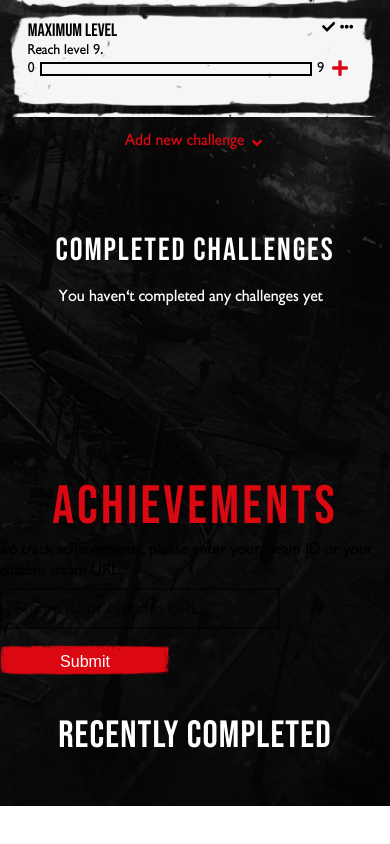
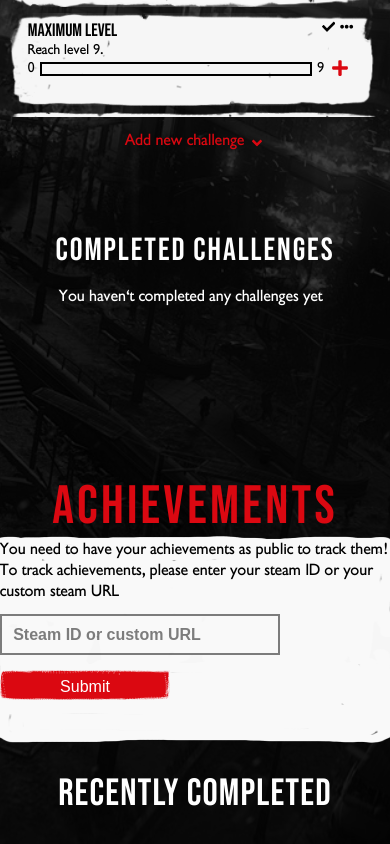
Before and after one commit to honzaap/DLTracker, a React (Create React App) app: page / in a window 390 px wide. Shown: the part 480-1324 px from the top of the page. Before the commit the page ends 1286 px from the top, so only its background shows below. Built offline with nearby package versions, Linux system fonts and the light colour scheme.

Commit message:
Changing users improvements

```diff
--- a/src/App.js
+++ b/src/App.js
@@ -9,6 +9,7 @@ import PlayerActivity from "./components/PlayerActivity/PlayerActivity";
 import { getAchievements } from "./services/achievementService";
 import { getPlayerActivity } from "./services/playerActivityService";
 import { DEFAULT_CHALLENGES } from "./services/constants";
+import useInterval from "./services/utils/useInterval";
 
 function App() {
 	// Local storage keys
@@ -34,24 +35,18 @@ function App() {
 	// Player activity stats
 	const [activity, setActivity] = useState({});
 
-	// Get achievements and user stats on load
+	// On mount
 	useEffect(async () => {
-		// Init achievements and stas
-		if(steamid != null){
+		localStorage.setItem(DEFAULT_CH_KEY, true);
+	}, []);
+
+	// Fetch new data every 15 seconds
+	useInterval(async () => {
+		if(steamid){
 			setActivity(await getPlayerActivity(steamid));
 			setAchievements(await getAchievements(steamid));
 		}
-		// Shor pulling from API every 20s
-		setInterval(async () => {
-			if(steamid != null){
-				setActivity(await getPlayerActivity());
-				setAchievements(await getAchievements());
-			}
-		}, 20000);
-
-		localStorage.setItem(DEFAULT_CH_KEY, true);
-	}, []);
-
+	}, 15000);
 
 	// Set challenge as completed
 	const completeChallenge = (id) => {
@@ -106,10 +101,32 @@ function App() {
 		localStorage.setItem(CHALLENGES_KEY, JSON.stringify(challenges));
 	}
 
+	// Sets the steamid of user and save it to localStorage
+	const setUser = (userSteamid) => {
+		setSteamid(userSteamid);
+		localStorage.setItem(STEAM_ID_KEY, userSteamid);
+	}
+
+	// Remove user and set achievements and stats to default
+	const signOut = () => {
+		setSteamid(null);
+		setAchievements([]);
+		setActivity({});
+		localStorage.setItem(STEAM_ID_KEY, "");
+	}
+
 	// Call saveChallenges every time challenges property changes
 	useEffect(() => {
 		saveChallenges();
 	}, [challenges])
+
+	// Fetch new achievements and stats when steamid changes
+	useEffect(async () => {
+		if(steamid){
+			setAchievements(await getAchievements(steamid));
+			setActivity(await getPlayerActivity(steamid));
+		}
+	}, [steamid])
 
 	return (
 		<>
@@ -128,7 +145,7 @@ function App() {
 				</div>
 				<div className="achievements-container">
 					<div className="achievements">
-						<Achievements achievements={achievements} loggedIn={steamid != null}></Achievements>
+						<Achievements setUser={setUser} achievements={achievements} loggedIn={steamid != null && steamid != ""}></Achievements>
 					</div>
 					<div className="recent">
 						<RecentAchievements achievements={achievements}></RecentAchievements>
@@ -136,7 +153,7 @@ function App() {
 				</div>
 			</div>
 			<div className="activity">
-				<PlayerActivity activity={activity} isCompact={isActivityCompact}></PlayerActivity>
+				<PlayerActivity activity={activity} isCompact={isActivityCompact} signOut={signOut}></PlayerActivity>
 			</div>
 		</>
 	);
--- a/src/components/Achievements/Achievements.js
+++ b/src/components/Achievements/Achievements.js
@@ -1,43 +1,11 @@
 import Achievement from "../Achievement/Achievement";
-import BtnDL from "../shared/BtnDL/BtnDL";
-import InputGroup from "../shared/InputGroup/InputGroup";
-import { fetchUserStats, fetchSteamidFromCustomUrl } from "../../api/steamAPI";
-import { useState, useRef } from "react";
+import LoginUser from "../LoginUser/LoginUser";
 import "./Achievements.scss";
 
-const Achievements = ({achievements, loggedIn}) => {
-    const [fetchedUser, setFetchedUser] = useState({});
-    const [foundUser, setFoundUser] = useState();
-    const [username, setUsername] = useState("");
-
+const Achievements = ({achievements, loggedIn, setUser = (steamid) => {}}) => {
     const fullLength = achievements.length;
     achievements = achievements.filter(ac => ac.unlocktime === 0);
     const length = achievements.length
-
-    const usernameRef = useRef(null);
-
-    const submitLogin = async (e) => {
-        e.preventDefault();
-        // Check whether custom url of id was provided
-        let user = {};
-        if(Number.parseInt(username)){
-            user = await fetchUserStats(username);
-            if(user.steamid == null){
-                setFoundUser(false);
-                return;
-            }
-        }
-        else{
-            const steamid = await fetchSteamidFromCustomUrl(username);
-            if(steamid == null){
-                setFoundUser(false);
-                return;
-            }
-            user = await fetchUserStats(steamid);
-        }
-        setFoundUser(true);
-        setFetchedUser(user);
-    }
 
     return (
         <>
@@ -53,29 +21,7 @@ const Achievements = ({achievements, loggedIn}) => {
                 </>
             }
             {!loggedIn &&
-                <div className="login-container">
-                    <p>To track achievements, please enter your steam ID or your custom steam URL</p>
-                    <form className="login-form" onSubmit={submitLogin}>
-                        <InputGroup ref={usernameRef} id="loginUsername" dark={true} required={true} defaultValue="" onChange={(e) => { setUsername(e) }} label="" placeholder="Steam ID or custom URL"></InputGroup>
-                        <BtnDL dark={true} text="Submit"></BtnDL>
-                    </form>
-                    {foundUser === true &&
-                        <>
-                            <div>
-                                <img src={fetchedUser.avatarfull}></img>
-                                <h5>{fetchedUser.personaname}</h5>
-                            </div>
-                            <p>Is this your profle?</p>
-                            <div className="login-confirm">
-                                <button className="confirm">Yes</button>
-                                <button className="cancel">No</button>
-                            </div>
-                        </>
-                    }
-                    {foundUser === false &&
-                        <p className="text-red">The user was not found.</p>
-                    }
-                </div>
+                <LoginUser setUser={setUser}></LoginUser>
             }
         </>
     )
--- a/src/components/Achievements/Achievements.scss
+++ b/src/components/Achievements/Achievements.scss
@@ -22,24 +22,7 @@
         background: #000;
     }
 }
-.login-container{
-    color: #000;
-    height: 420px;
-    .login-form{
 
-    }
-    .login-confirm{
-        button{
-
-        }
-        .confirm{
-
-        }
-        .cancel{
-
-        }
-    }
-}
 @media (max-width: 1439px){
     .completed-count{
         color: #fff;
@@ -50,10 +33,6 @@
         height: auto;
         max-height: 420px;
     }
-    .login-container{
-        height: auto;
-        max-height: 420px;
-    }
 }
 @media (max-width: 560px) {
     .achievements-list{
--- /dev/null
+++ b/src/components/LoginUser/LoginUser.js
@@ -0,0 +1,81 @@
+import BtnDL from "../shared/BtnDL/BtnDL";
+import InputGroup from "../shared/InputGroup/InputGroup";
+import { fetchUserStats, fetchSteamidFromCustomUrl } from "../../api/steamAPI";
+import { useState, useRef } from "react";
+import "./LoginUser.scss";
+
+const LoginUser = ({setUser = (steamid) => {}}) => {
+    const [fetchedUser, setFetchedUser] = useState({});
+    const [foundUser, setFoundUser] = useState();
+    const [username, setUsername] = useState("");
+    const [steamid, setSteamid] = useState(0);
+
+    const usernameRef = useRef(null);
+
+    const submitLogin = async (e) => {
+        e.preventDefault();
+        // Check whether custom url of id was provided
+        let user = {};
+        let steamid = 0;
+        if(Number.parseInt(username)){
+            user = await fetchUserStats(username);
+            if(user.steamid == null){
+                setFoundUser(false);
+                return;
+            }
+            steamid = user.steamid;
+        }
+        else{
+            steamid = await fetchSteamidFromCustomUrl(username);
+            if(steamid == null){
+                setFoundUser(false);
+                return;
+            }
+            user = await fetchUserStats(steamid);
+        }
+        setFoundUser(true);
+        setFetchedUser(user);
+        setSteamid(steamid);
+    }
+
+    const confirmAccount = () => {
+        setUser(steamid);
+    }
+
+    const cancelAccount = () => {
+        setFoundUser(null);
+        setFetchedUser({});
+        setSteamid(0);
+        usernameRef.current.resetValue();
+    }
+
+    return (
+        <div className="login-container">
+            <img className="bg-phone" src={require("../../images/bg_phone.png")} />
+            <p>You need to have your achievements as public to track them!</p>
+            <p>To track achievements, please enter your steam ID or your custom steam URL</p>
+            <form className="login-form" onSubmit={submitLogin}>
+                <InputGroup ref={usernameRef} id="loginUsername" dark={true} required={true} defaultValue="" onChange={(e) => { setUsername(e) }} label="" placeholder="Steam ID or custom URL"></InputGroup>
+                <BtnDL dark={true} text="Submit"></BtnDL>
+            </form>
+            {foundUser === true &&
+                <div className="login-result">
+                    <div className="login-avatar">
+                        <img src={fetchedUser.avatarfull}></img>
+                        <h5>{fetchedUser.personaname}</h5>
+                    </div>
+                    <div className="login-confirm">
+                        <p>Is this your profle?</p>
+                        <button onClick={confirmAccount} className="confirm">Confirm</button>
+                        <button onClick={cancelAccount} className="cancel">Cancel</button>
+                    </div>
+                </div>
+            }
+            {foundUser === false &&
+                <p className="text-red">The user was not found.</p>
+            }
+        </div>
+    )
+};
+
+export default LoginUser;
--- /dev/null
+++ b/src/components/LoginUser/LoginUser.scss
@@ -0,0 +1,88 @@
+.login-container{
+    color: #000;
+    height: 420px;
+    min-height: 200px;
+    position: relative;
+    .login-form{
+        display: flex;
+        flex-wrap: wrap;
+        justify-content: space-between;
+        align-items: center;
+    }
+    .login-result{
+        display: flex;
+        margin-top: 0.5em;
+        .login-avatar{
+            position: relative;
+            width: 160px;
+            height: 160px;
+            img{
+                width: 100%;
+                height: 100%;
+                object-fit: contain;
+            }
+            h5{
+                position: absolute;
+                bottom: 0;
+                left: 0;
+                right: 0;
+                font-size: 18px;
+                color: #fff;
+                text-align: center;
+                background-color: rgba(0,0,0,0.7);
+            }
+        }
+        .login-confirm{
+            font-size: 18px;
+            text-align: center;
+            flex-grow: 1;
+            button{
+                outline: none;
+                border: none;
+                background-color: transparent;
+                color: #fff;
+                font-weight: bold;
+                cursor: pointer;
+                font-size: 16px;
+                padding: 0.5em 1em;
+                margin: 0.4em 0.2em 0;
+                transition: transform 100ms ease;
+                &:hover{
+                    transform: scale(1.05);
+                }
+            }
+            .confirm{
+                background-color: #59a268;
+            }
+            .cancel{
+                background-color: #c44536;
+            }
+        }
+
+    }
+    .bg-phone{
+        display: none;
+        position: absolute;
+        top: -2.5%;
+        right: -2.5%;
+        width: 105%;
+        height: 105%;
+        object-fit: fill;
+        z-index: -1;
+        pointer-events: none;
+    }
+}
+@media (max-width: 1439px){
+    .login-container{
+        color: #000;
+        .bg-phone{
+            display: block;
+        }
+    }
+}
+@media (max-width: 1023px){
+    .login-container{
+        height: auto;
+        max-height: 420px;
+    }
+}
--- a/src/components/PlayerActivity/PlayerActivity.js
+++ b/src/components/PlayerActivity/PlayerActivity.js
@@ -1,9 +1,9 @@
 import "./PlayerActivity.scss";
-import { FaRegDotCircle, FaMinusCircle, FaUser } from "react-icons/fa";
+import { FaRegDotCircle, FaMinusCircle, FaUser, FaSignOutAlt } from "react-icons/fa";
 import { useRef, useEffect } from "react";
 import { DL2_ID } from "../../services/constants"
 
-const PlayerActivity = ({isCompact, activity}) => {
+const PlayerActivity = ({isCompact, activity, signOut = () => {}}) => {
 
     const userLabel = useRef(null);
     const timePlayedLabel = useRef(null);
@@ -18,6 +18,7 @@ const PlayerActivity = ({isCompact, activity}) => {
 
     return (
         <div className="player-activity-container">
+            {activity.state != null && <button title="Change user" className={`signout ${isCompact ? "hide" : ""}`} onClick={signOut}><FaSignOutAlt></FaSignOutAlt></button>}
             <p className={!isCompact ? "show user" : "user"} ref={userLabel}>
                 <span className="label">{activity.name}</span>
                 <span className="icon"><FaUser></FaUser></span>
--- /dev/null
+++ b/src/services/utils/useInterval.js
@@ -0,0 +1,21 @@
+import { useEffect, useRef } from 'react';
+
+function useInterval(callback, delay) {
+    const savedCallback = useRef();
+    useEffect(() => {
+            savedCallback.current = callback;
+    }, [callback]);
+    useEffect(() => {
+        function tick() {
+            savedCallback.current();
+        }
+        if (delay !== null) {
+            let id = setInterval(tick, delay);
+            return () => clearInterval(id);
+        }
+    }, [delay]);
+}
+
+export default useInterval;
+
+// Code by Dan Abramov - https://overreacted.io/making-setinterval-declarative-with-react-hooks/
```
Also changed, not shown: src/components/PlayerActivity/PlayerActivity.scss (+24 -0 lines), src/images/bg_phone.png (added).
